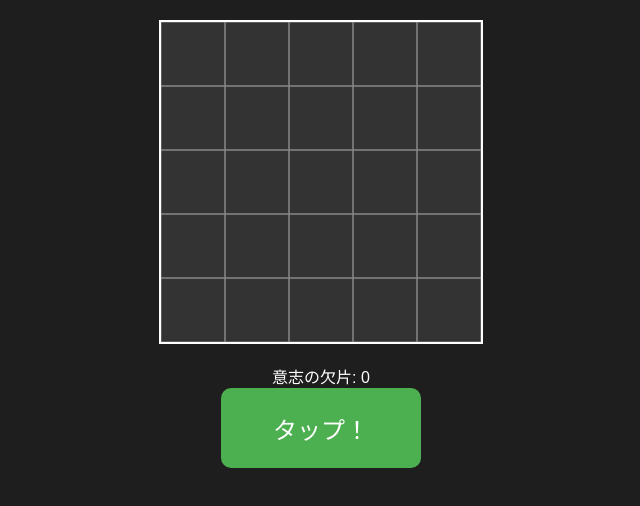
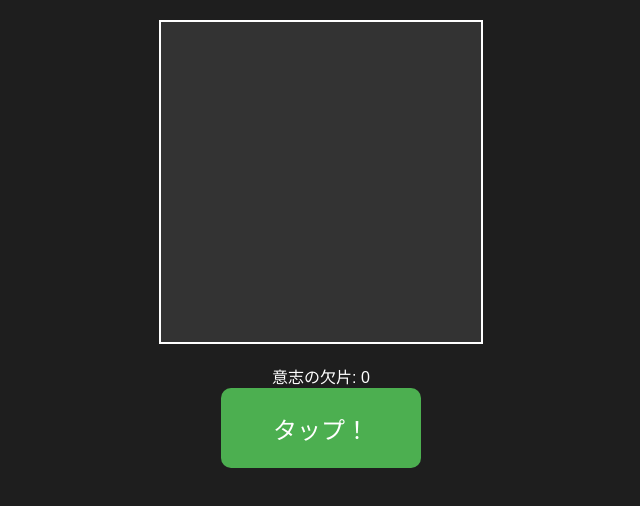
Before and after one commit to kaduak/mind-dive-prototype, a plain HTML site: page index.html in a window 1280 px wide. Shown: the whole page, without its empty margins (319-959 px from the left). Drawn offline with Linux system fonts and the light colour scheme.

Commit message:
Update index.html

```diff
--- a/index.html
+++ b/index.html
@@ -1,15 +1,17 @@
 <!DOCTYPE html>
 <html>
 <head>
-  <meta name="viewport" content="width=device-width, initial-scale=1.0, maximum-scale=1.0, user-scalable=no">
   <meta charset="UTF-8">
   <title>Mind Dive - Prototype</title>
+  <meta name="viewport" content="width=device-width, initial-scale=1.0, maximum-scale=1.0, user-scalable=no">
   <style>
     body {
       background: #1e1e1e;
       color: #fff;
       font-family: sans-serif;
       text-align: center;
+      margin: 0;
+      padding: 0;
     }
     #gameCanvas {
       background: #333;
@@ -28,6 +30,7 @@
       color: white;
       border: none;
       border-radius: 10px;
+      touch-action: manipulation;
     }
   </style>
 </head>
@@ -49,25 +52,8 @@
   const gridSize = 5;
   const cellSize = 64;
 
-  // Draw initial grid
   function drawGrid() {
     ctx.clearRect(0, 0, canvas.width, canvas.height);
     ctx.strokeStyle = '#888';
     for (let x = 0; x < gridSize; x++) {
-      for (let y = 0; y < gridSize; y++) {
-        ctx.strokeRect(x * cellSize, y * cellSize, cellSize, cellSize);
-      }
-    }
-  }
-
-  drawGrid();
-
-  // Handle tap
-  tapButton.addEventListener('click', () => {
-    fragments += 1;
-    fragmentsDisplay.textContent = fragments;
-  });
-</script>
-
-</body>
-</html>
+      for (let y = 0; y
```
